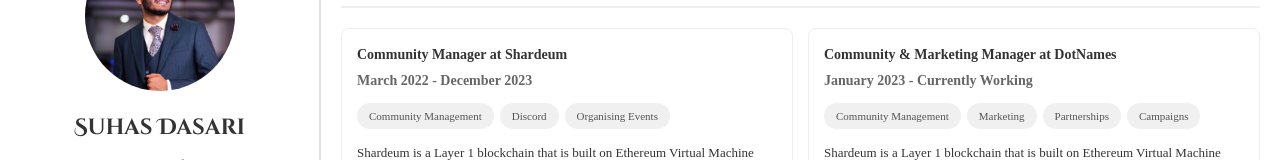
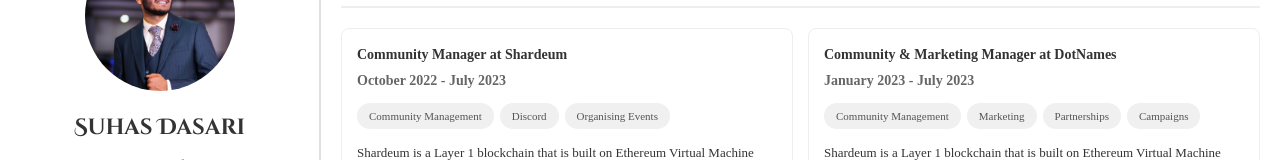
Before and after one commit to susmithagurram/My_Portfolio, a React (Create React App) app: page /crypto in a window 1280 px wide. Shown: the part 167-327 px from the top of the page. Built offline with nearby package versions, Linux system fonts and the light colour scheme; the HTML template or start-up script is replaced by a standard one.

Commit message:
updated experience dates

```diff
--- a/src/config.js
+++ b/src/config.js
@@ -151,8 +151,8 @@ export const experience = {
       id: 1,
       position: "Software Engineer",
       company: "Zensar Technologies",
-      from: "July 2022",
-      to: "Currently Working",
+      from: "March 2022",
+      to: "June 2023",
       description: "Led development of automated banking solutions at NedBank",
       features: [
         "Designed and implemented automated banking processes using COBOL and JCL",
@@ -166,7 +166,7 @@ export const experience = {
       id: 2,
       position: "Student Engagement Officer",
       company: "George Mason University",
-      from: "January 2023",
+      from: "January 2024",
       to: "Currently Working",
       description: "Managed a portfolio of local constituents and updated the Alumni Database",
       features: [
@@ -181,8 +181,8 @@ export const experience = {
       id: 1,
       position: "Community Manager",
       company: "Shardeum",
-      from: "March 2022",
-      to: "December 2023",
+      from: "October 2022",
+      to: "July 2023",
       description: "Shardeum is a Layer 1 blockchain that is built on Ethereum Virtual Machine (EVM). I worked as a  Commmunity Manager for the discord server",
       features: [
         "Understood the community psychology, Implemented growth strategies",
@@ -197,7 +197,7 @@ export const experience = {
       position: "Community & Marketing Manager",
       company: "DotNames",
       from: "January 2023",
-      to: "Currently Working",
+      to: "July 2023",
       description: "Shardeum is a Layer 1 blockchain that is built on Ethereum Virtual Machine (EVM). I worked as a  Commmunity Manager for the discord server",
       features: [
         "Bootstraped community and marketing strategies for twitter, discord, telegram",
@@ -214,8 +214,8 @@ export const experience = {
       id: 1,
       position: "Community Manager",
       company: "Shardeum",
-      from: "March 2022",
-      to: "December 2023",
+      from: "October 2022",
+      to: "July 2023",
       description: "Shardeum is a Layer 1 blockchain that is built on Ethereum Virtual Machine (EVM). I worked as a Community Manager for the discord server",
       features: [
         "Understood the community psychology, Implemented growth strategies",
@@ -227,18 +227,19 @@ export const experience = {
     },
     {
       id: 2,
-      position: "Student Engagement Officer",
-      company: "George Mason University",
+      position: "Community & Marketing Manager",
+      company: "DotNames",
       from: "January 2023",
-      to: "Currently Working",
-      description: "Managing alumni relations and student engagement initiatives at George Mason University",
+      to: "July 2023",
+      description: "Shardeum is a Layer 1 blockchain that is built on Ethereum Virtual Machine (EVM). I worked as a  Commmunity Manager for the discord server",
       features: [
-        "Reconnected 200+ alumni with the university through personalized outreach",
-        "Organized networking events and alumni meetups",
-        "Managed alumni database and communication channels",
-        "Developed engagement strategies for current students"
+        "Bootstraped community and marketing strategies for twitter, discord, telegram",
+        "Implemented quest campaings with 200k+ participants",
+        "Created marketing content for the community",
+        "Organised 20+ events, 100+ partnerships for the community",
+        "Launched mutliple Name Services on EVM and Cosmos Blockchains"
       ],
-      technologies: ["Alumni Relations", "Event Management", "Database Management", "Student Engagement"]
+      technologies: ["Community Management", "Marketing", "Partnerships", "Campaigns"]
     }
   ]
 };
```
